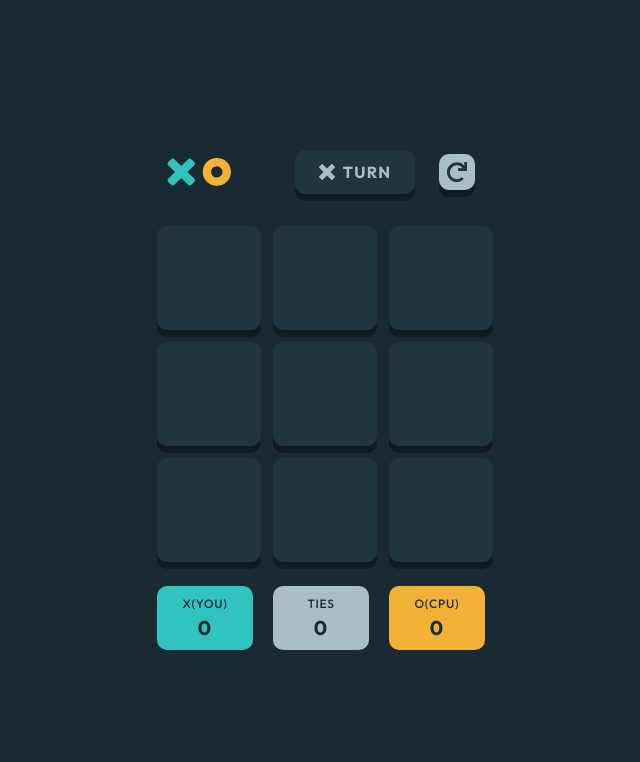
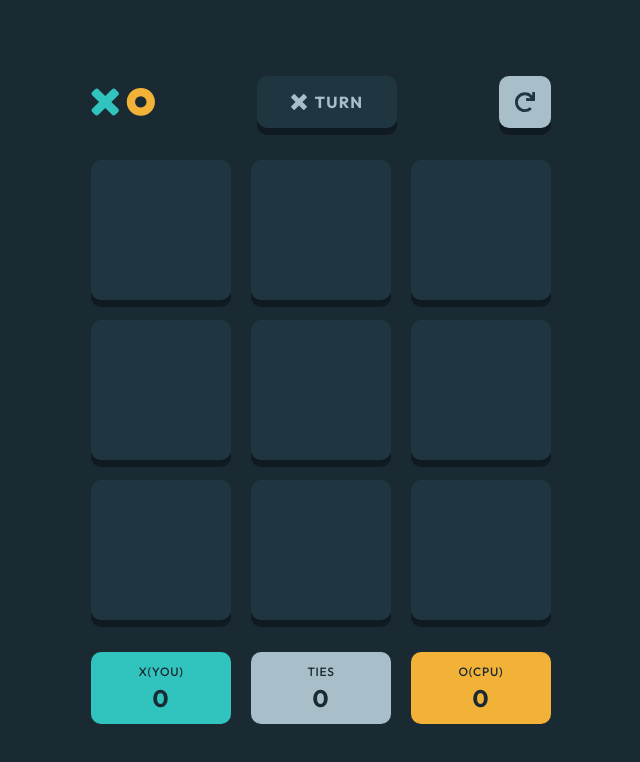
Before and after one commit to ashkir004/tic-tac-toe, a SvelteKit app: page / in a window 1280 px wide. Both pictures are taken after a click on the button "NEW GAME (VS CPU)". Shown: the top 762 px of the page, without its empty margins (319-959 px from the left). Built offline with nearby package versions, Linux system fonts and the light colour scheme.

Commit message:
responsive layout for tablet and desktop

```diff
--- a/src/app.css
+++ b/src/app.css
@@ -34,6 +34,7 @@
 	--s-500: calc(40 / 16 * 1rem);
 	--s-600: calc(48 / 16 * 1rem);
 	--s-650: calc(52 / 16 * 1rem);
+	--s-675: calc(54 / 16 * 1rem);
 	--s-700: calc(56 / 16 * 1rem);
 	--s-800: calc(64 / 16 * 1rem);
 	--s-900: calc(72 / 16 * 1rem);
@@ -42,6 +43,9 @@
 	--s-1200: calc(96 / 16 * 1rem);
 	--s-1300: calc(104 / 16 * 1rem);
 	--s-1400: calc(112 / 16 * 1rem);
+	--s-1500: calc(120 / 16 * 1rem);
+	--s-1700: calc(140 / 16 * 1rem);
+	--s-2400: calc(198 / 16 * 1rem);
 
 	--radius-0: 0;
 	--radius-4: calc(4 / 16 * 1rem);
@@ -134,13 +138,20 @@ body {
 	letter-spacing: var(--letter-spacing-xs);
 }
 
+.app {
+	display: flex;
+	flex-direction: column;
+	justify-content: center;
+	align-items: center;
+	height: 100vh;
+}
+
 main {
 	display: flex;
 	flex-direction: column;
 	justify-content: center;
 	align-items: center;
 	gap: var(--s-400);
-	height: 100vh;
 }
 
 header {
@@ -148,6 +159,7 @@ header {
 	flex-direction: row;
 	align-items: center;
 	gap: var(--s-800);
+	width: 100%;
 }
 
 .logo {
@@ -160,8 +172,9 @@ header {
 	display: flex;
 	flex-direction: row;
 	align-items: center;
-	gap: var(--s-300);
-	width: 100%;
+	justify-content: space-between;
+	gap: var(--s-800);
+	flex-grow: 1;
 }
 
 .btn {
@@ -184,8 +197,7 @@ header {
 	text-transform: uppercase;
 }
 
-.btn-turn svg,
-.btn-reset svg {
+.btn-turn svg {
 	width: var(--s-200);
 	height: var(--s-200);
 	fill: var(--slate-300);
@@ -233,9 +245,67 @@ header {
 }
 
 @media (min-width: 48rem) {
+
+	.app {
+		gap: var(--s-500);
+	}
+
 	.cell .mark-x,
 	.cell .mark-o {
-		width: var(--s-600);
-		height: var(--s-600);
+		width: var(--s-800);
+		height: var(--s-800);
 	}
+
+	.btn-reset {
+		width: var(--s-650);
+		height: var(--s-650);
+	}
+
+	.btn-turn {
+		width: var(--s-1700);
+		height: var(--s-650);
+		margin: auto;
+	}
+
+	.text-preset-1-md {
+		font-family: 'Outfit', sans-serif;
+		font-weight: var(--bold);
+		font-size: var(--font-xxl);
+		line-height: var(--line-height-xl);
+		letter-spacing: var(--letter-spacing-xxl);
+	}
+
+	.text-preset-2-md {
+		font-family: 'Outfit', sans-serif;
+		font-weight: var(--bold);
+		font-size: var(--font-xl);
+		line-height: var(--line-height-lg);
+		letter-spacing: var(--letter-spacing-lg);
+	}
+
+	.text-preset-3-md {
+		font-family: 'Outfit', sans-serif;
+		font-weight: var(--bold);
+		font-size: var(--font-lg);
+		line-height: var(--line-height-lg);
+		letter-spacing: var(--letter-spacing-lg);
+	}
+
+	.text-preset-4-md {
+		font-family: 'Outfit', sans-serif;
+		font-weight: var(--bold);
+		font-size: var(--font-md);
+		line-height: var(--line-height-lg);
+		letter-spacing: var(--letter-spacing-lg);
+	}
+
+	.text-preset-5-bold-md {
+		font-family: 'Outfit', sans-serif;
+		font-weight: var(--bold);
+		font-size: var(--font-xs);
+		line-height: var(--line-height-xl);
+		letter-spacing: var(--letter-spacing-xs);
+	}
+
+
 }
--- a/src/lib/components/GameBoard.svelte
+++ b/src/lib/components/GameBoard.svelte
@@ -22,14 +22,6 @@
 		'cell-8': { index: 7, value: '' },
 		'cell-9': { index: 8, value: '' }
 	});
-
-	// let winner: { value: string | null; cells: number[] } = $state({ value: null, cells: [] });
-
-	// function setWinner(value: string | null, cells: number[] = []) {
-	//     winner.value = value;
-	//     winner.cells = cells;
-	//     setReset(false);
-	// }
 
 	let cpuTimeout: ReturnType<typeof setTimeout> | null = null;
 
@@ -206,9 +198,16 @@
 	}
 
 	@media (min-width: 48rem) {
+
+		.game-board {
+			display: grid;
+			grid-template-columns: repeat(3, var(--s-1700));
+			grid-template-rows: repeat(3, var(--s-1700));
+		}
+
 		.cell {
-			width: var(--s-1300);
-			height: var(--s-1300);
+			width: var(--s-1700);
+			height: var(--s-1700);
 		}
 	}
 </style>
--- a/src/lib/components/Menu.svelte
+++ b/src/lib/components/Menu.svelte
@@ -44,7 +44,7 @@
 				setTurn('X');
 				setScreen('play');
 			}}
-			class="btn new-game__control vs-cpu text-preset-4">New Game (vs CPU)</button
+			class="btn new-game__control vs-cpu text-preset-4 text-preset-3-md">New Game (vs CPU)</button
 		>
 		<button
 			onclick={() => {
@@ -52,7 +52,7 @@
 				setTurn('X');
 				setScreen('play');
 			}}
-			class="btn new-game__control vs-player text-preset-4">New Game (vs Player)</button
+			class="btn new-game__control vs-player text-preset-4 text-preset-3-md">New Game (vs Player)</button
 		>
 	</section>
 </section>
@@ -94,7 +94,7 @@
 
 	.new-game__option {
 		width: var(--s-1200);
-		height: var(--s-500);
+		height: var(--s-675);
 		cursor: pointer;
 		border: none;
 		display: flex;
@@ -107,8 +107,8 @@
 
 	.new-game__option .option-x,
 	.new-game__option .option-o {
-		width: var(--s-300);
-		height: var(--s-300);
+		width: var(--s-400);
+		height: var(--s-400);
 		fill: var(--slate-300);
 		background-color: var(--slate-900);
 	}
@@ -158,4 +158,19 @@
 	.hide {
 		display: none;
 	}
+
+	@media (min-width: 48rem) {
+
+		.new-game {
+			gap: var(--s-500);
+		}
+
+		.new-game__option {
+			width: var(--s-2400);
+		}
+
+		.new-game__controls {
+			gap: var(--s-250);
+		}
+	}
 </style>
--- a/src/lib/components/Overlay.svelte
+++ b/src/lib/components/Overlay.svelte
@@ -17,7 +17,7 @@
 
 <div class="overlay {restart || wonBy !== null ? 'show' : 'hide'} ">
 	{#if wonBy && wonBy !== 'draw'}
-		<h1 class="overaly__title text-preset-5-bold">
+		<h1 class="overaly__title text-preset-5-bold text-preset-4-md">
 			{winner === player1.mark ? 'You Won!' : 'Oh No, You Lost...'}
 		</h1>
 	{/if}
@@ -49,7 +49,7 @@
 	{#if wonBy}
 		<div class="overlay__content">
 			{#if wonBy === 'X'}
-				<p class="overlay__message text-preset-2 {wonBy === 'X' ? 'winner-' + wonBy : ''}">
+				<p class="overlay__message text-preset-2 text-preset-1-md {wonBy === 'X' ? 'winner-' + wonBy : ''}">
 					<svg class="mark-x" viewBox="0 0 64 64" xmlns="http://www.w3.org/2000/svg"
 						><path
 							d="M15.002 1.147 32 18.145 48.998 1.147a3 3 0 0 1 4.243 0l9.612 9.612a3 3 0 0 1 0 4.243L45.855 32l16.998 16.998a3 3 0 0 1 0 4.243l-9.612 9.612a3 3 0 0 1-4.243 0L32 45.855 15.002 62.853a3 3 0 0 1-4.243 0L1.147 53.24a3 3 0 0 1 0-4.243L18.145 32 1.147 15.002a3 3 0 0 1 0-4.243l9.612-9.612a3 3 0 0 1 4.243 0Z"
@@ -60,7 +60,7 @@
 					takes the round
 				</p>
 			{:else if wonBy === 'O'}
-				<p class="overlay__message text-preset-2 {wonBy === 'O' ? 'winner-' + wonBy : ''}">
+				<p class="overlay__message text-preset-2 text-preset-1-md {wonBy === 'O' ? 'winner-' + wonBy : ''}">
 					<svg class="mark-o" viewBox="0 0 64 64" xmlns="http://www.w3.org/2000/svg"
 						><path
 							d="M32 0c17.673 0 32 14.327 32 32 0 17.673-14.327 32-32 32C14.327 64 0 49.673 0 32C0,14.327,14.327,0,32,0Zm0,18.963c-7.2,0-13.037,5.837-13.037,13.037c0,7.2,5.837,13.037,13.037,13.037c7.2,0,13.037-5.837,13.037-13.037C45.037,24.8,39.2,18.963,32,18.963Z"
@@ -70,7 +70,7 @@
 					takes the round
 				</p>
 			{:else if wonBy === 'draw'}
-				<p class="overlay__message text-preset-2">Round Tied</p>
+				<p class="overlay__message text-preset-2 text-preset-1-md">Round Tied</p>
 			{/if}
 			<div class="overlay__controls">
 				<button
@@ -108,6 +108,9 @@
 		text-transform: uppercase;
 		padding: var(--s-400) 0;
 		z-index: 10;
+		width: 100%;
+		position: absolute;
+		left: 0;
 	}
 
 	.overlay__content {
--- a/src/lib/components/ScoreBoard.svelte
+++ b/src/lib/components/ScoreBoard.svelte
@@ -35,17 +35,17 @@
 </script>
 
 <section class="scoreboard {screen.value !== 'play' ? 'hide' : ''}">
-	<div class="player-score p1 text-preset-6">
+	<div class="player-score p1 text-preset-6 text-preset-5-bold">
 		X({getPlayerLabel(player1)})
-		<p class="text-preset-3">{player1.mark === 'X' ? score.player1 : score.player2}</p>
+		<p class="text-preset-3 text-preset-2-md">{player1.mark === 'X' ? score.player1 : score.player2}</p>
 	</div>
-	<div class="tie-score text-preset-6">
+	<div class="tie-score text-preset-6 text-preset-5-bold">
 		Ties
-		<p class="text-preset-3">{score.draw}</p>
+		<p class="text-preset-3 text-preset-2-md">{score.draw}</p>
 	</div>
-	<div class="player-score p2 text-preset-6">
+	<div class="player-score p2 text-preset-6 text-preset-5-bold">
 		O({getPlayerLabel(player2)})
-		<p class="text-preset-3">{player2.mark === 'X' ? score.player1 : score.player2}</p>
+		<p class="text-preset-3 text-preset-2-md">{player2.mark === 'X' ? score.player1 : score.player2}</p>
 	</div>
 </section>
 
@@ -54,8 +54,9 @@
 		display: flex;
 		flex-direction: row;
 		gap: var(--s-250);
-		justify-content: center;
+		justify-content: space-between;
 		align-items: center;
+		width: 100%;
 	}
 
 	.player-score,
@@ -88,4 +89,13 @@
 	.hide {
 		display: none;
 	}
+
+	@media (min-width: 48rem) {
+
+		.player-score,
+		.tie-score {
+			width: var(--s-1700);
+			height: var(--s-900);
+		}
+	}
 </style>
--- a/src/routes/+page.svelte
+++ b/src/routes/+page.svelte
@@ -70,11 +70,12 @@
 	});
 </script>
 
+<div class="app">
 <main>
 	<header>
 		<img src={logo} alt="XO logo" class="logo" />
 		<div class="controls__container {screen.value === 'menu' ? 'hide' : ''}">
-			<button class="btn btn-turn text-preset-4">
+			<button class="btn btn-turn text-preset-5-bold text-preset-4-md">
 				{#if turn === 'X'}
 					<svg viewBox="0 0 64 64" xmlns="http://www.w3.org/2000/svg"
 						><path
@@ -117,6 +118,7 @@
 
 	<ScoreBoard {player1} {player2} {score} />
 </main>
+</div>
 
 <style>
 	.hide {
```
Also changed, not shown: 1 other file (tests, documents, lock files or other folders).
